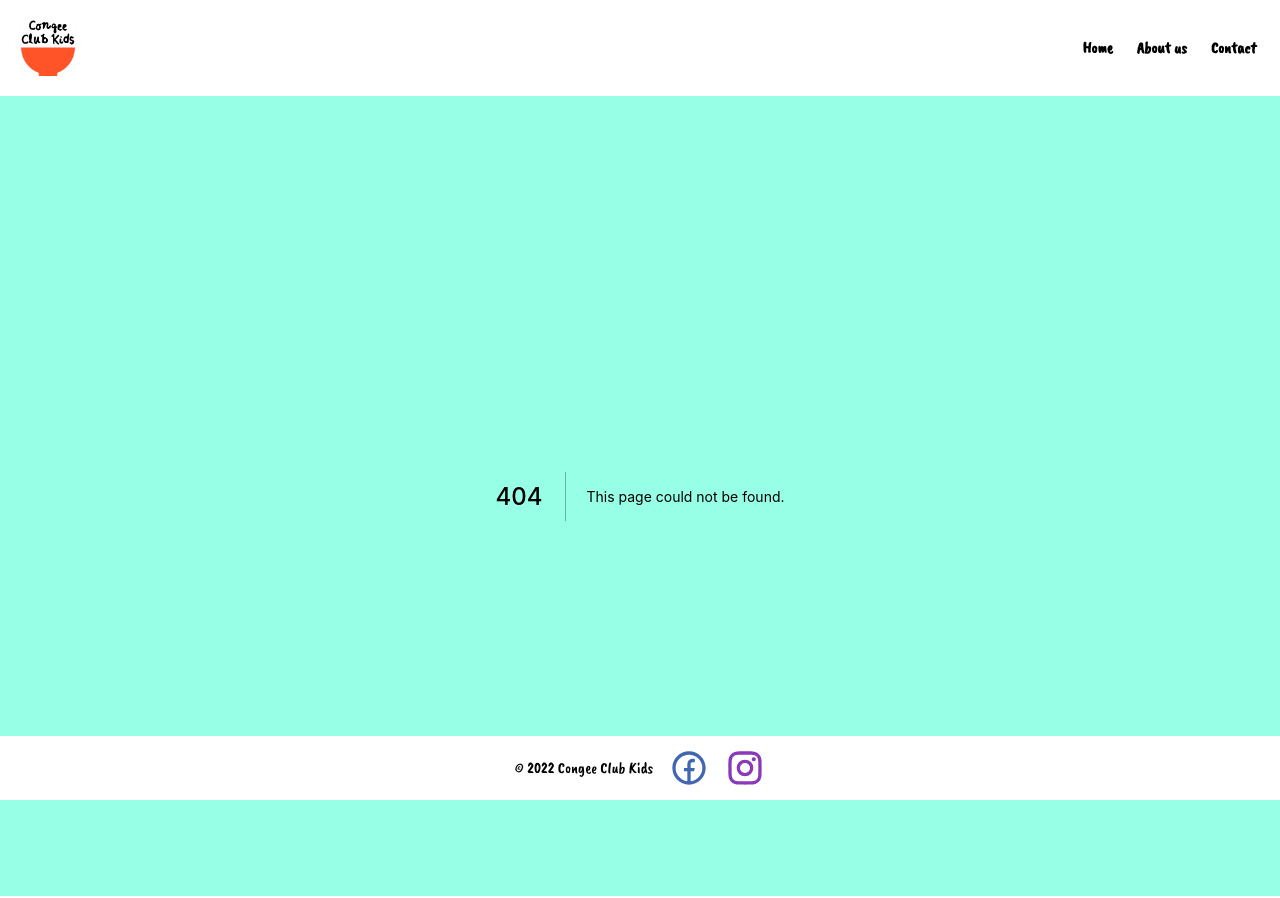
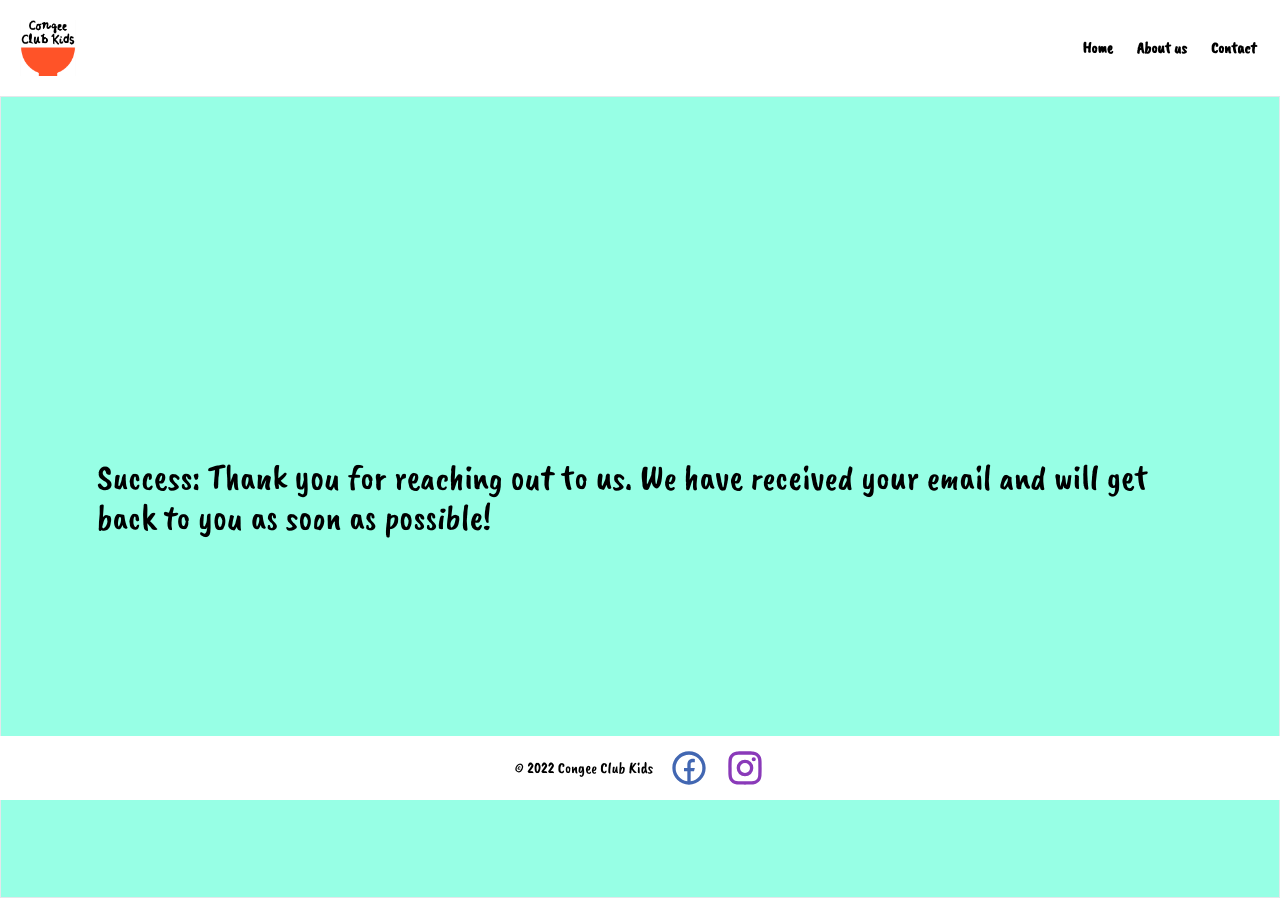
Before and after one commit to robgmerrill/congee-club-kids, a Next.js app: page /success in a window 1280 px wide. Before the commit this address had no page. Built offline with nearby package versions, Linux system fonts and the light colour scheme; a web font is replaced by a local one.

Commit message:
Added form

```diff
--- a/components/Form.js
+++ b/components/Form.js
@@ -40,43 +40,23 @@ export default function ContactForm() {
       nameRef.current.value.length > 0 &&
       messageRef.current.value.length > 0
     ) {
-      makeShot(0.25, {
-        spread: 26,
-        startVelocity: 55,
-      });
-
-      makeShot(0.2, {
-        spread: 60,
-      });
-
-      makeShot(0.35, {
-        spread: 100,
-        decay: 0.91,
-        scalar: 0.8,
-      });
-
-      makeShot(0.1, {
-        spread: 120,
-        startVelocity: 25,
-        decay: 0.92,
-        scalar: 1.2,
-      });
-
-      makeShot(0.1, {
-        spread: 120,
-        startVelocity: 45,
-      });
       emailRef.current.value = "";
       nameRef.current.value = "";
       messageRef.current.value = "";
     }
     console.log("yo yo yo");
-  }, [makeShot]);
+  });
 
   useEffect(() => {
     console.log(emailRef.current);
     emailRef.current.focus();
   }, []);
+
+  const clearForm = () => {
+    emailRef.current.value = "";
+    nameRef.current.value = "";
+    messageRef.current.value = "";
+  };
 
   // if (state.succeeded) {
   //   return (
@@ -144,7 +124,7 @@ export default function ContactForm() {
 
         <button
           type="submit"
-          // onClick={fire}
+          // onClick={clearForm}
           disabled={state.submitting}
           className="bg-yellow-300 rounded-lg mt-4"
         >
--- /dev/null
+++ b/components/Success.js
@@ -0,0 +1,16 @@
+export default function Success() {
+  return (
+    <div
+      style={{ backgroundColor: "#97FFE5", height: "100vh" }}
+      className="flex justify-center items-center px-24"
+    >
+      <div>
+        <h2 className="text-4xl">
+          Success: Thank you for reaching out to us. We have received your email
+          and will get back to you as soon as possible!
+        </h2>
+        {/* <ContactForm /> */}
+      </div>
+    </div>
+  );
+}
--- /dev/null
+++ b/pages/success.js
@@ -0,0 +1,13 @@
+import Success from "../components/Success";
+import Footer from "../components/Footer";
+import NavBar from "../components/NavBar";
+
+export default function ContactPage() {
+  return (
+    <div className="border h-max">
+      <div>
+        <Success />
+      </div>
+    </div>
+  );
+}
```
